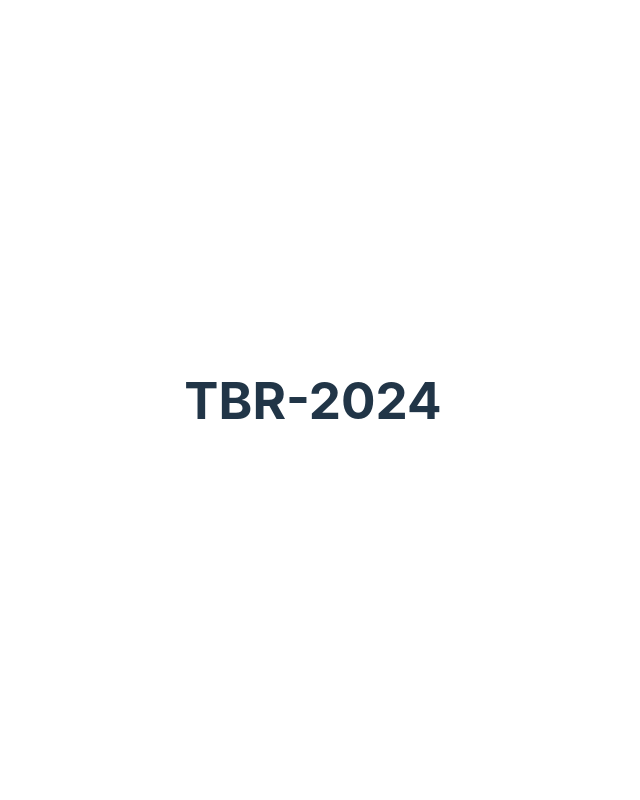
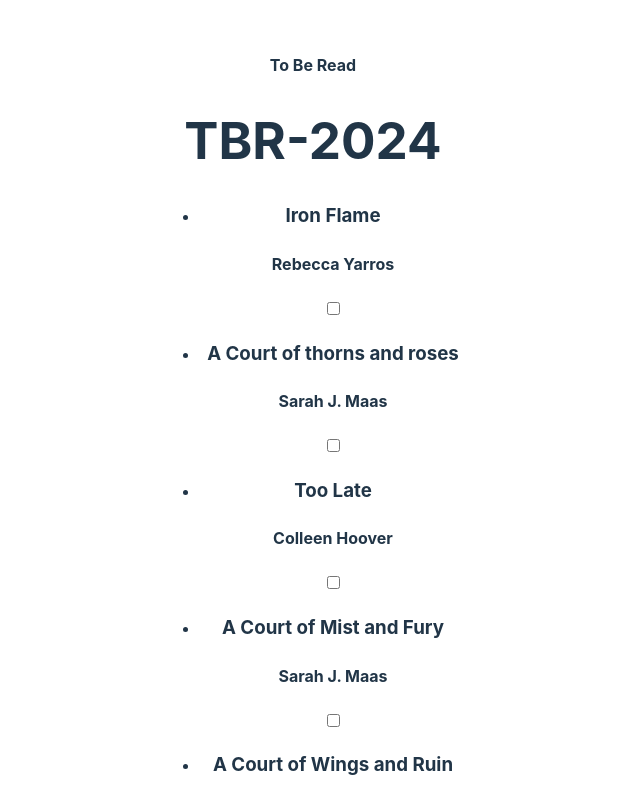
Before and after one commit to Chewbeccaz/the-todos-Chewbeccaz, a React (Vite) app: page / in a window 1280 px wide. Shown: the top 800 px of the page, without its empty margins (327-967 px from the left). Built offline with nearby package versions, Linux system fonts and the light colour scheme.

Commit message:
adding objects and creating structure

```diff
--- a/src/App.tsx
+++ b/src/App.tsx
@@ -1,10 +1,10 @@
 import "./App.css";
-import { PresentBook } from "./components/PresentBook";
+import { BookApp } from "./components/BookApp";
 
 function App() {
   return (
     <>
-      <PresentBook />
+      <BookApp />
     </>
   );
 }
--- /dev/null
+++ b/src/components/BookApp.tsx
@@ -0,0 +1,28 @@
+import { useState } from "react";
+import { Book } from "../models/Book";
+import { ShowBooks } from "./ShowBooks";
+
+export const BookApp = () => {
+  const [books, setBooks] = useState<Book[]>([
+    new Book(1, "Iron Flame", "Rebecca Yarros", false),
+    new Book(2, "A Court of thorns and roses", "Sarah J. Maas", false),
+    new Book(3, "Too Late", "Colleen Hoover", false),
+    new Book(4, "A Court of Mist and Fury", "Sarah J. Maas", false),
+    new Book(5, "A Court of Wings and Ruin", "Sarah J. Maas", false),
+    new Book(6, "A Court of Frost and Starlight", "Sarah J. Maas", false),
+    new Book(7, "A Court of Silver Flames", "Sarah J. Maas", false),
+    new Book(8, "Boktjuven", "Markus Zusak", false),
+    new Book(9, "Confess", "Colleen Hoover", false),
+    new Book(10, "Layla", "Colleen Hoover", false),
+    new Book(11, "Wish You Were Here", "Jodi Picoult", false),
+  ]);
+
+  const handleCheckBox = (id: number) => {};
+
+  return (
+    <>
+      <h4>To Be Read</h4>
+      <ShowBooks bookList={books} />
+    </>
+  );
+};
--- a/src/components/PresentBook.tsx
+++ /dev/null
@@ -1,7 +0,0 @@
-export const PresentBook = () => {
-  return (
-    <>
-      <h1>TBR-2024</h1>
-    </>
-  );
-};
--- /dev/null
+++ b/src/components/ShowBooks.tsx
@@ -0,0 +1,27 @@
+import { Book } from "../models/Book";
+
+interface IShowBooksProps {
+  bookList: Book[];
+}
+
+export const ShowBooks = (props: IShowBooksProps) => {
+  return (
+    <>
+      <h1>TBR-2024</h1>
+      <ul>
+        {props.bookList.map((book) => (
+          <li key={book.id}>
+            <h3>{book.title}</h3>
+            <h4>{book.author}</h4>
+            {/* Ska jag skriva funktionerna inuti bookapp...?  */}
+            <input
+              type="checkbox"
+              checked={book.isChecked}
+              onChange={() => handleCheckBox(book.id)}
+            />
+          </li>
+        ))}
+      </ul>
+    </>
+  );
+};
```
Also changed, not shown: src/components/Book.tsx (added).
